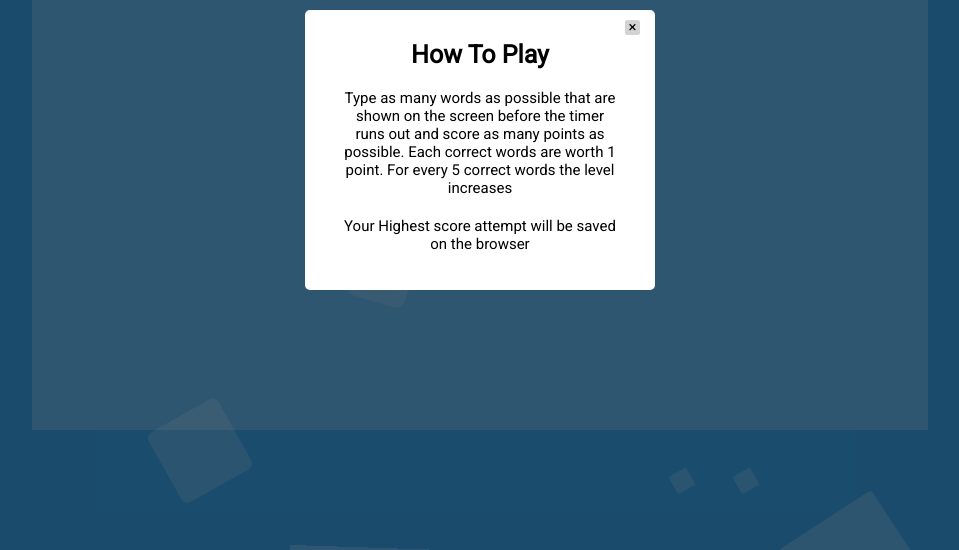
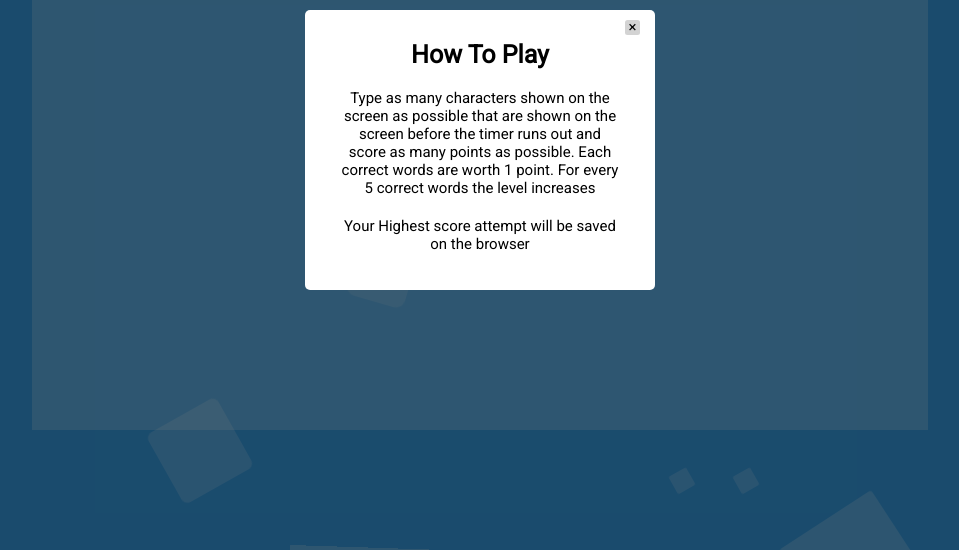
Before and after one commit to Balancedsan/wordTypingGame2.0, a website built with webpack: page index.html in a window 1280 px wide. Both pictures are taken after a click on the button "How To Play". Shown: the part 250-800 px from the top of the page, without its empty margins (160-1119 px from the left). Built offline with Linux system fonts and the light colour scheme.

Commit message:
updated the word counter for reset

```diff
--- a/index.html
+++ b/index.html
@@ -27,7 +27,7 @@
                                 <section class="modal-content">
                                         <span class="close-button">&times</span>
                                         <h1 class="modal__heading">How To Play</h1>
-                                        <p class="modal__para">Type as many  words as possible that are shown on the screen before the timer runs out and score as many points as possible. Each correct words are worth 1 point. For every 5 correct words the level increases</p>
+                                        <p class="modal__para">Type as many  characters shown on the screen as possible that are shown on the screen before the timer runs out and score as many points as possible. Each correct words are worth 1 point. For every 5 correct words the level increases</p>
                                         <p class="modal__para">Your Highest score attempt will be saved on the browser</p>
                                 </section>
                         </section>
--- a/js/main.js
+++ b/js/main.js
@@ -174,6 +174,7 @@ const listenKeyInput = (wordTracking,tracker)=>{
 
 const startGame = (wordTracking,tracker)=>{
     wordTracking.wordInput.readOnly = false;
+    tracker.baseCount = 5;
     wordTracking.currentWord.textContent = createCharacters(tracker.baseCount);
     startTimer(document.querySelector(".game-content__timer"));
     tracker.initializeTracker();
```
Also changed, not shown: dist/bundleMain.js.
